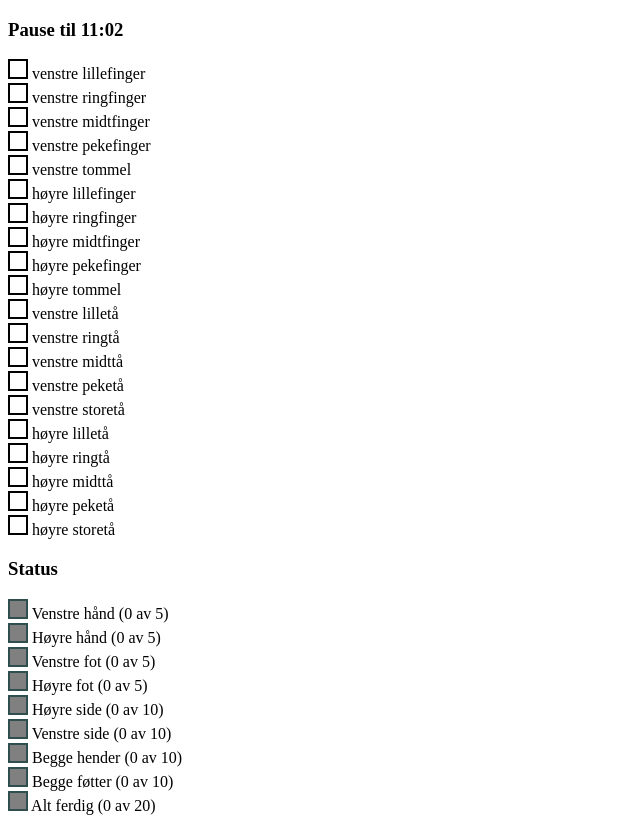
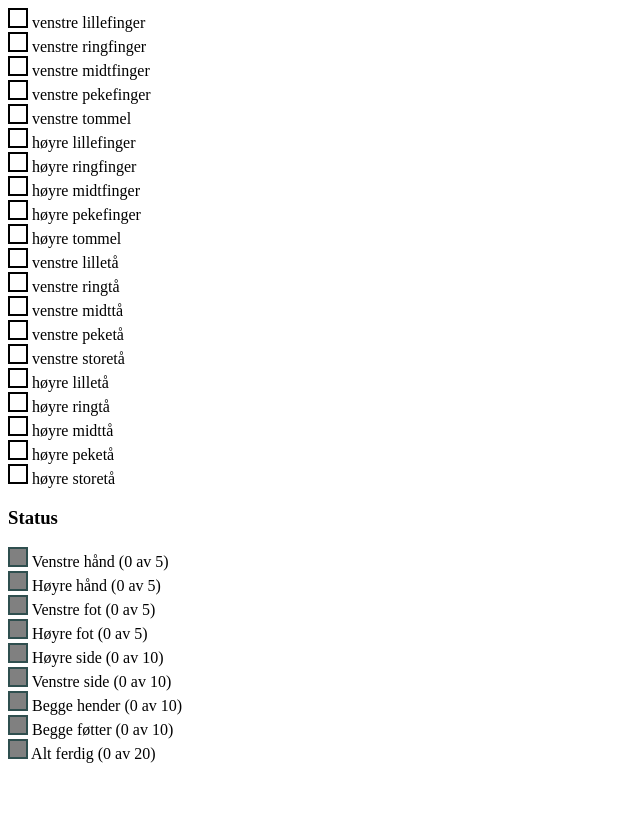
Before and after one commit to GetAcademy/ToesAndFingers, a plain HTML site: page index.html in a window 1280 px wide. Shown: the whole page, without its empty margins (0-640 px from the left). After the commit the page ends 800 px from the top, so only its background shows below. Drawn offline with Linux system fonts and the light colour scheme.

Commit message:
Update index.html

```diff
--- a/index.html
+++ b/index.html
@@ -12,7 +12,6 @@
 </head>
 
 <body>
-    <h3>Pause til 11:02</h3>
     <div id="app"></div>
     <script>
         updateView();
```
